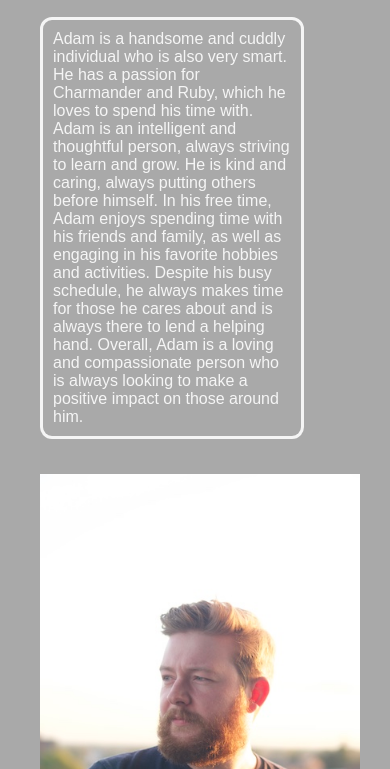
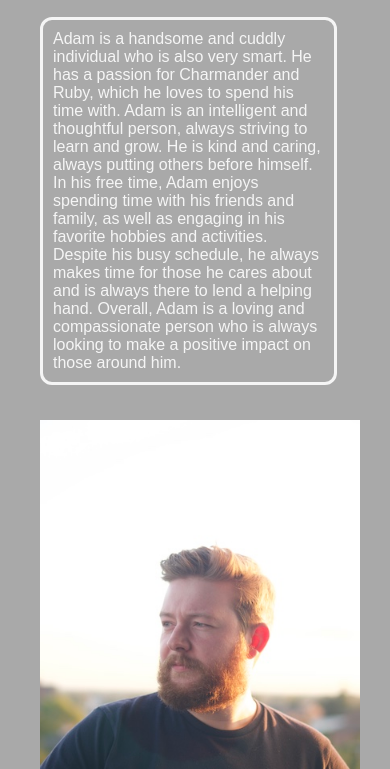
Before and after one commit to LisaJLB/coursera-test, a plain HTML site: page site/Adam.html in a window 390 px wide. Shown: the part 75-844 px from the top of the page. Drawn offline with Linux system fonts and the light colour scheme.

Commit message:
resizing the tet box

```diff
--- a/site/Adam.html
+++ b/site/Adam.html
@@ -26,7 +26,7 @@
 			border-radius: 12px;
 			margin: 10px;
 			position: relative;
-			width:80%;
+			width:90%;
 		}
 	}
 	</style>
--- a/site/Stylesheet.css
+++ b/site/Stylesheet.css
@@ -37,7 +37,7 @@ div{
   margin-top: 50px;
   overflow: auto;
   position: relative;
-  width:80%;
+  width:90%;
 }
 	#box-2 {
   background-color: black;
@@ -45,7 +45,7 @@ div{
   margin-top: 0px;
   overflow: auto;
   position: relative;
-  width:80%;
+  width:90%;
 }
 img {
   max-width: 80%;
```
